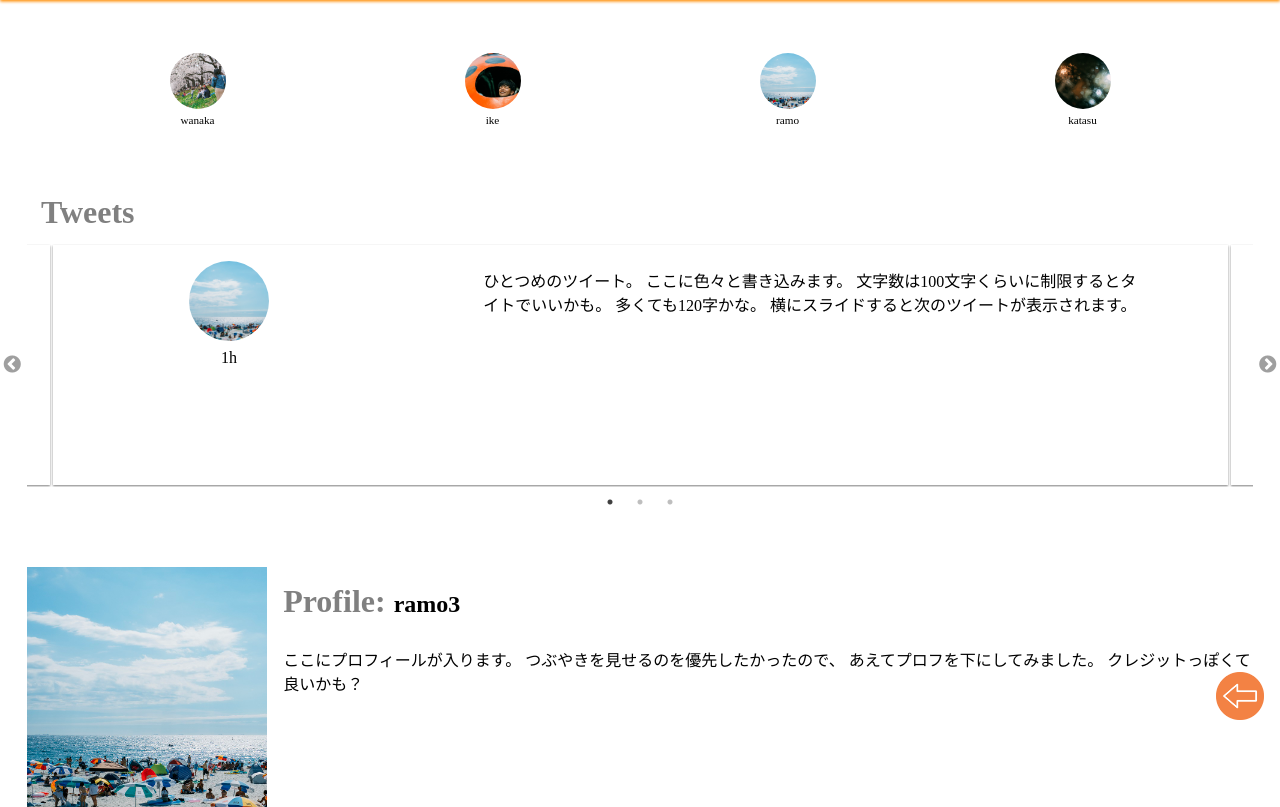
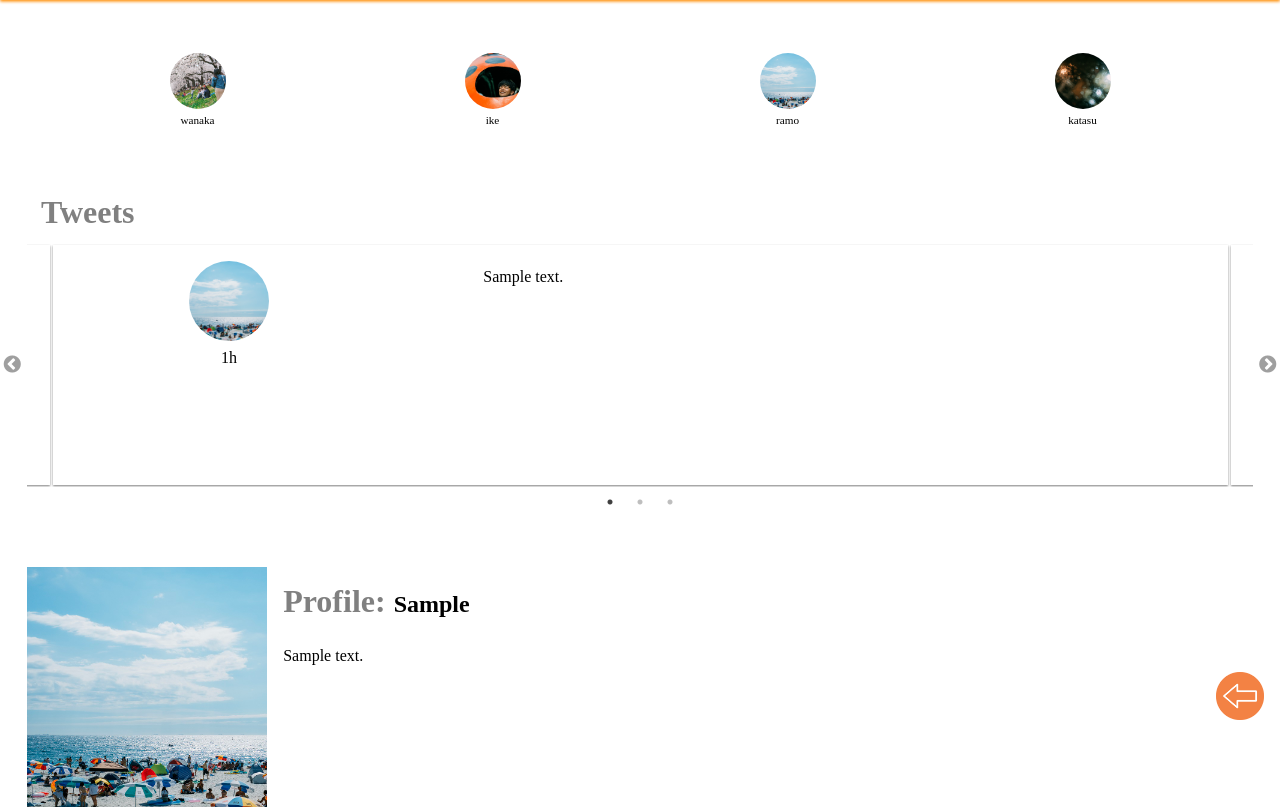
Before and after one commit to ramo798/PRACTICE-notuna, a Django app: page / in a window 1280 px wide. Shown: the part 48-855 px from the top of the page. Run offline with Django 3.2, Linux system fonts and the light colour scheme; tables that the repository leaves empty hold one stand-in row (values such as "Sample post").

Commit message:
home.html完成一応データベースからの読み出し

```diff
--- a/main/templates/main/home.html
+++ b/main/templates/main/home.html
@@ -78,13 +78,11 @@
               </div>
               <div class="box2">
                 <div class="txt">
+                  {% for post1 in posts1 %}
                   <div class="txt_in">
-                      ひとつめのツイート。
-                      ここに色々と書き込みます。
-                      文字数は100文字くらいに制限するとタイトでいいかも。
-                      多くても120字かな。
-                      横にスライドすると次のツイートが表示されます。
+                      {{post1.posttext}}
                   </div>
+                  {% endfor %}
                 </div>
               </div>
             </div>
@@ -95,9 +93,11 @@
               </div>
               <div class="box2">
                 <div class="txt">
+                  {% for post2 in posts2 %}
                   <div class="txt_in">
-                      ふたつめのツイート
+                      {{post2.posttext}}
                   </div>
+                  {% endfor %}
                 </div>
               </div>
             </div>
@@ -108,9 +108,11 @@
               </div>
               <div class="box2">
                 <div class="txt">
+                  {% for post3 in posts3 %}
                   <div class="txt_in">
-                      みっつめのツイート
+                      {{post3.posttext}}
                   </div>
+                  {% endfor %}
                 </div>
               </div>
             </div>
@@ -120,17 +122,18 @@
           <div class="img_back">
             <img class="img_bottom" src="{% static 'img/beach.jpeg' %}" />
           </div>
+          {% for profa in prof %}
           <div class="prof">
             <span class="bold">Profile: </span>
-            <span class="uname">ramo3</span>
+            <span class="uname">{{profa.profname}}</span>
           </div>
+
           <div class="proftex">
-            ここにプロフィールが入ります。
-            つぶやきを見せるのを優先したかったので、
-            あえてプロフを下にしてみました。
-            クレジットっぽくて良いかも？
+            {{profa.proftext}}
           </div>
-      　</div>
+          {% endfor %}
+
+       </div>
       </div>
     </div>
 
--- a/main/views.py
+++ b/main/views.py
@@ -1,4 +1,17 @@
 from django.shortcuts import render
+from .models import Userinfor
+from .models import Post
 
 def home(request):
-    return render(request, 'main/home.html', {})
+    posts1 = Post.objects.filter(id = 1)
+    posts2 = Post.objects.filter(id = 2)
+    posts3 = Post.objects.filter(id = 3)
+    prof = Userinfor.objects.filter(id = 1)
+
+    d = {
+        'posts1': posts1,
+        'posts2': posts2,
+        'posts3': posts3,
+        'prof': prof,
+    }
+    return render(request, 'main/home.html', d)
```
Also changed, not shown: main/models.py (line endings or trailing spaces).
